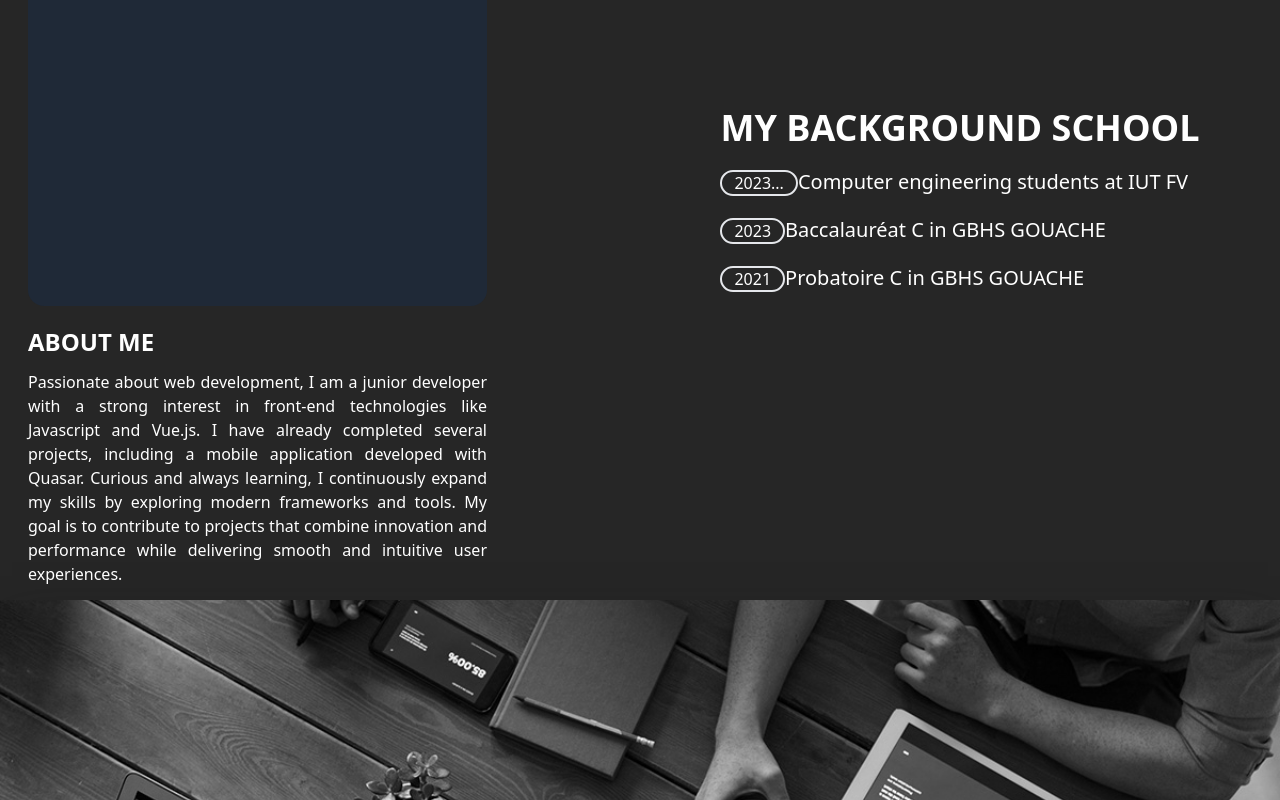
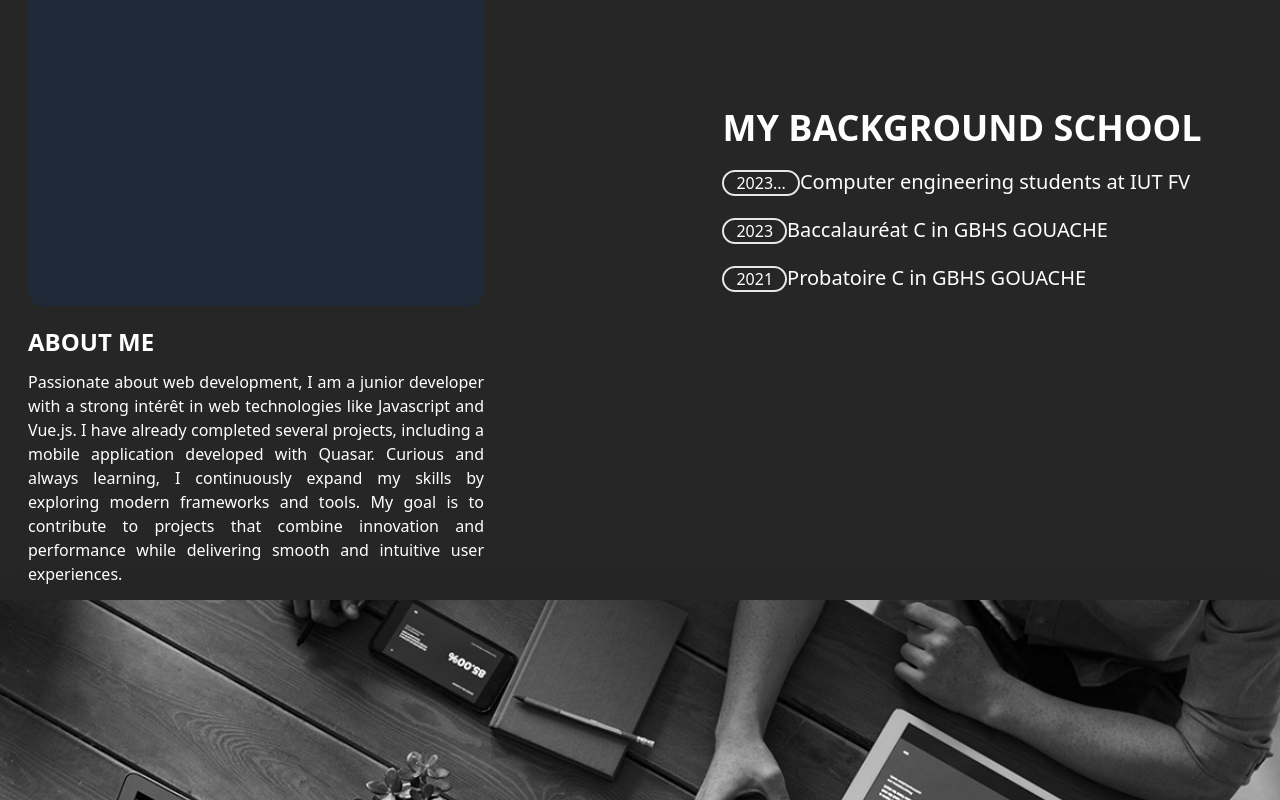
Before and after one commit to ArthurKouam/portfolio, a Vue app: page / in a window 1280 px wide. Shown: the part 1000-1800 px from the top of the page. Built offline with nearby package versions, Linux system fonts and the light colour scheme.

Commit message:
Update About.vue

```diff
--- a/src/components/About.vue
+++ b/src/components/About.vue
@@ -1,5 +1,5 @@
 <template>
-    <section class="w-full grid grid-cols-1 lg:grid lg:h-screen lg:grid-cols-2 bg-neutral-800 lg:place-items-center">
+    <section class="w-full grid gap-2 h-max-content grid-cols-1 lg:h-screen lg:grid-cols-2 bg-neutral-800 lg:place-items-center">
 
         <div class="lg:h-full h-screen grid pl-7 pt-16">
             <div class="h-full">
@@ -8,8 +8,7 @@
                 </div>
                 <div class="pt-5 w-3/4 text-justify" data-aos="slide-up">
                     <h2 class="text-2xl text-white font-bold">ABOUT ME</h2>
-                    <p class="pt-3 text-white h-full">
-                        Passionate about web development, I am a junior developer with a strong interest in front-end technologies like Javascript and Vue.js. I have already completed several projects, including a mobile application developed with Quasar. Curious and always learning, I continuously expand my skills by exploring modern frameworks and tools. My goal is to contribute to projects that combine innovation and performance while delivering smooth and intuitive user experiences.
+                    <p class="pt-3 text-white h-full">Passionate about web development, I am a junior developer with a strong intérêt in web technologies like Javascript and Vue.js. I have already completed several projects, including a mobile application developed with Quasar. Curious and always learning, I continuously expand my skills by exploring modern frameworks and tools. My goal is to contribute to projects that combine innovation and performance while delivering smooth and intuitive user experiences.
                     </p>
                 </div>
             </div>
```
